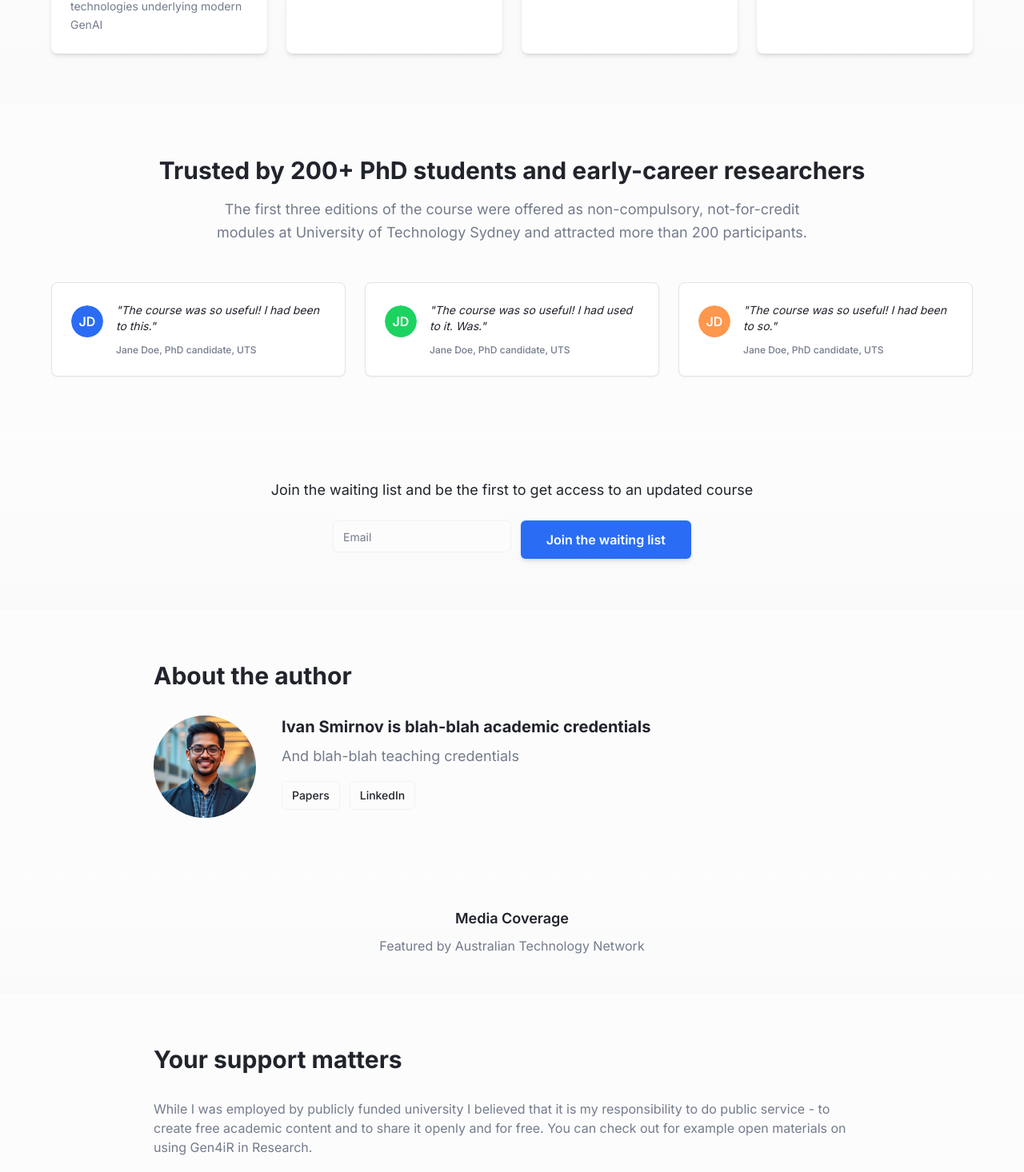
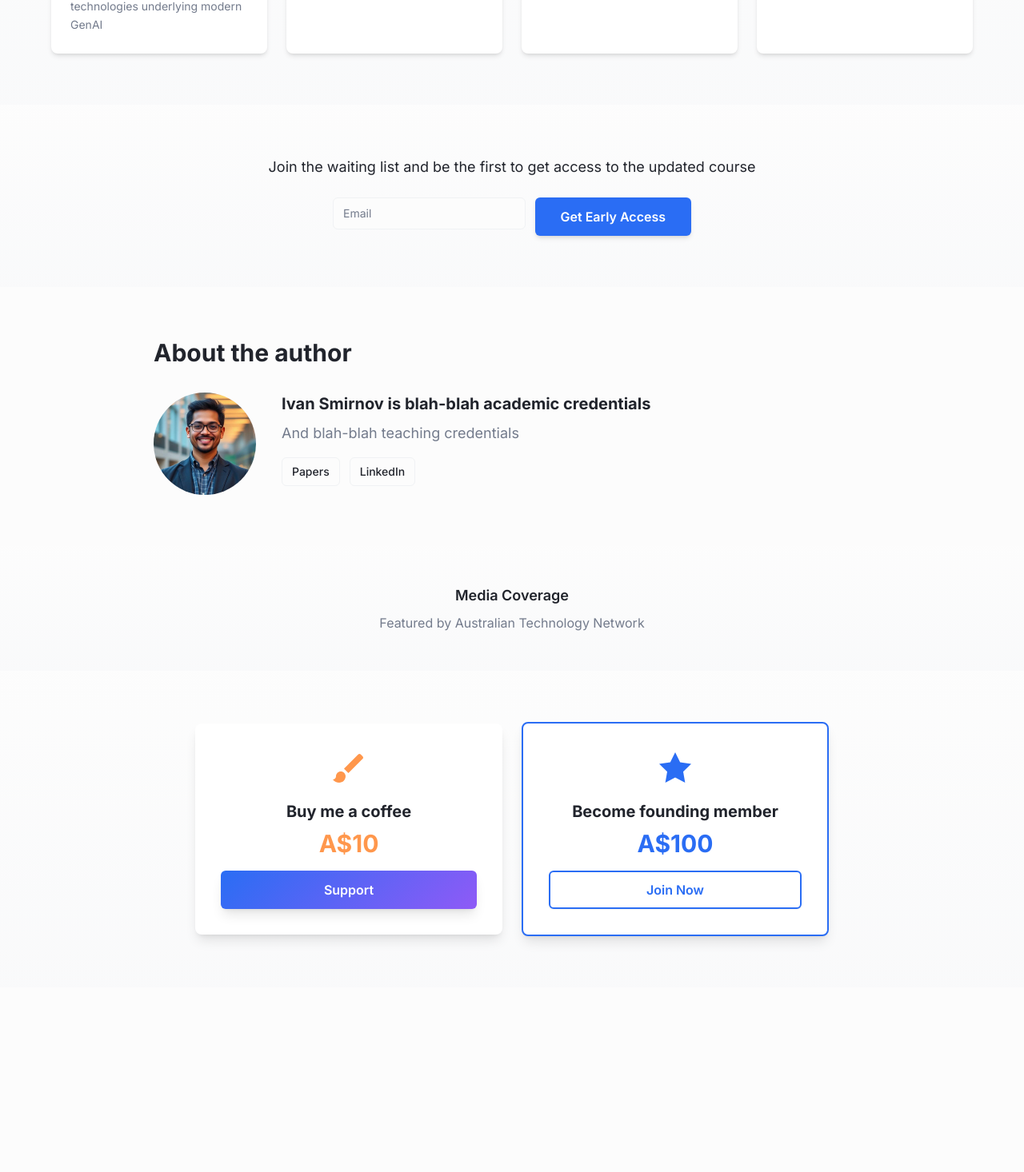
Before and after one commit to aivan-au/aicourse, a React (Vite) app: page / in a window 1280 px wide. Shown: the part 1715-3181 px from the top of the page at 80% size. After the commit the page ends 2950 px from the top, so only its background shows below. Built offline with nearby package versions, Linux system fonts and the light colour scheme.

Commit message:
Refactor landing page sections
Update text in the waiting list section to "the updated course".
Change button text to "Get Early Access".
Remove the testimonials and "Your support matters" sections.

```diff
--- a/src/components/EmailSignup.tsx
+++ b/src/components/EmailSignup.tsx
@@ -6,11 +6,11 @@ export const EmailSignup = () => {
     <section className="py-16 px-4 bg-gradient-section">
       <div className="max-w-2xl mx-auto text-center">
         <p className="text-lg mb-6">
-          Join the waiting list and be the first to get access to an updated course
+          Join the waiting list and be the first to get access to the updated course
         </p>
 
         <MailchimpForm
-          buttonText="Join the waiting list"
+          buttonText="Get Early Access"
           placeholder="Email"
           className="max-w-md mx-auto"
         />
--- a/src/pages/Index.tsx
+++ b/src/pages/Index.tsx
@@ -1,11 +1,9 @@
 import { CourseHero } from "@/components/CourseHero";
 import { WhatMakesDifferent } from "@/components/WhatMakesDifferent";
 import { WhatYouLearn } from "@/components/WhatYouLearn";
-import { Testimonials } from "@/components/Testimonials";
 import { EmailSignup } from "@/components/EmailSignup";
 import { AboutAuthor } from "@/components/AboutAuthor";
 import { MediaCoverage } from "@/components/MediaCoverage";
-import { SupportSection } from "@/components/SupportSection";
 import { CallToAction } from "@/components/CallToAction";
 
 const Index = () => {
@@ -14,11 +12,9 @@ const Index = () => {
       <CourseHero />
       <WhatMakesDifferent />
       <WhatYouLearn />
-      <Testimonials />
       <EmailSignup />
       <AboutAuthor />
       <MediaCoverage />
-      <SupportSection />
       <CallToAction />
     </div>
   );
```
